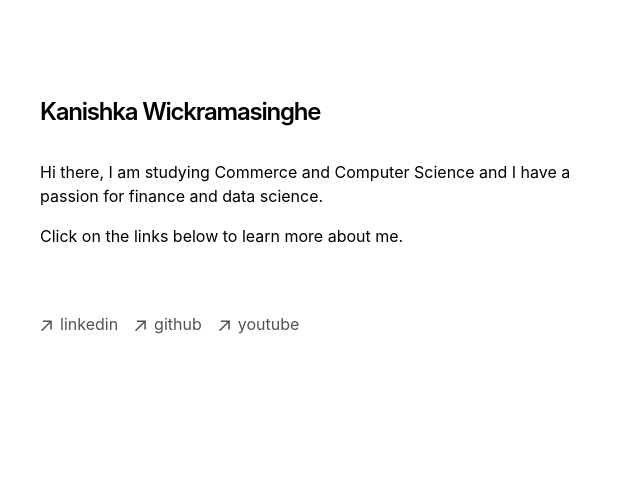
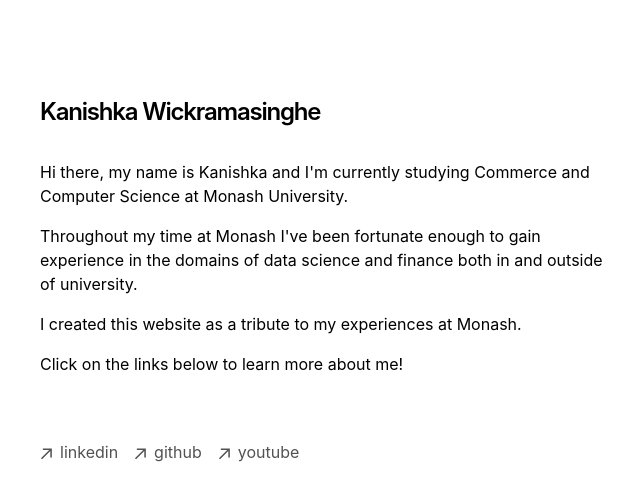
Before and after one commit to wickkan/wickkan-website, a Next.js app: page / in a window 1280 px wide. Shown: the top 500 px of the page, without its empty margins (312-952 px from the left). Built offline with nearby package versions, Linux system fonts and the light colour scheme.

Commit message:
changed homepage

```diff
--- a/app/page.tsx
+++ b/app/page.tsx
@@ -7,10 +7,16 @@ export default function Page() {
         Kanishka Wickramasinghe
       </h1>
       <p className="mb-4">
-        {`Hi there, I am studying Commerce and Computer Science and I have a passion for finance and data science.`}
+        {`Hi there, my name is Kanishka and I'm currently studying Commerce and Computer Science at Monash University.`}
       </p>
       <p className="mb-4">
-        {`Click on the links below to learn more about me.`}
+        {`Throughout my time at Monash I've been fortunate enough to gain experience in the domains of data science and finance both in and outside of university.`}
+      </p>
+      <p className="mb-4">
+        {`I created this website as a tribute to my experiences at Monash.`}
+      </p>
+      <p className="mb-4">
+        {`Click on the links below to learn more about me!`}
       </p>
       <div className="my-8">
       </div>
```
